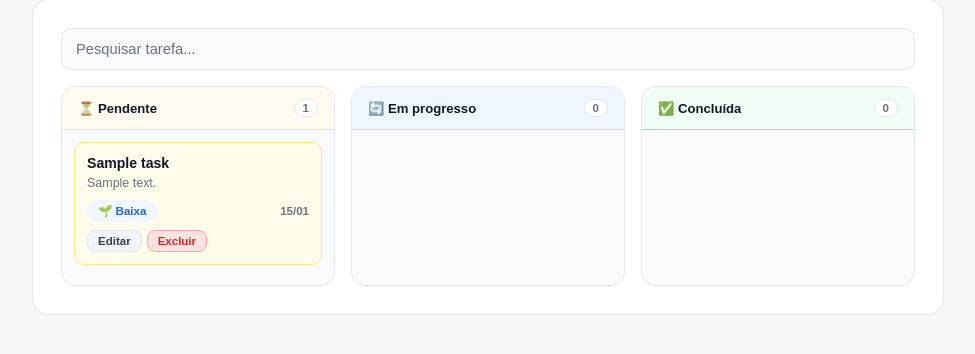
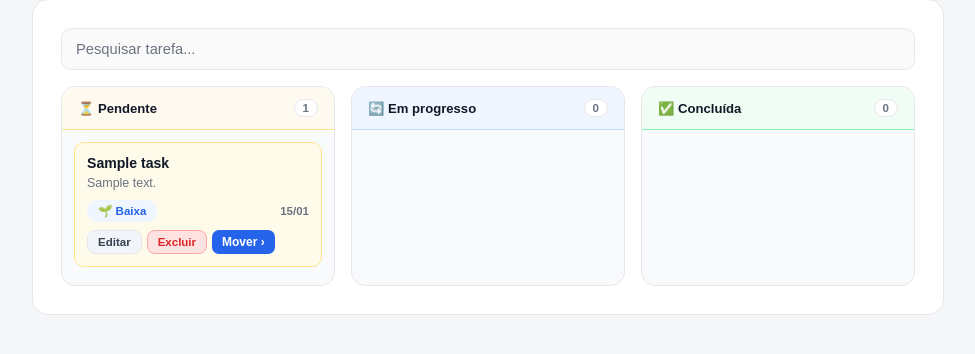
Before and after one commit to mateusmendess/taskflow-webapp, a Flask app: page /quadro in a window 1280 px wide. Shown: the part 177-531 px from the top of the page, without its empty margins (152-1127 px from the left). Run offline with Flask 3, Linux system fonts and the light colour scheme; a user stored in the database is signed in; tables that the repository leaves empty hold one stand-in row (values such as "Sample post").

Commit message:
feat: exibir botão Mover em todos os tamanhos de tela

```diff
--- a/app/static/css/style.css
+++ b/app/static/css/style.css
@@ -1429,7 +1429,7 @@ body.dark .kanban-card-prog {
 
 /* ── Kanban mobile move menu ───────────────────────────────── */
 .k-move-btn {
-    display: none;
+    display: inline-flex;
     padding: 5px 10px;
     border-radius: 7px;
     font-size: 0.75rem;
@@ -1502,5 +1502,5 @@ body.dark .kanban-card-prog {
 }
 
 @media (max-width: 768px) {
-    .k-move-btn { display: inline-flex; }
-}
+    .k-move-btn { font-size: 0.72rem; padding: 5px 8px; }
+}
```
